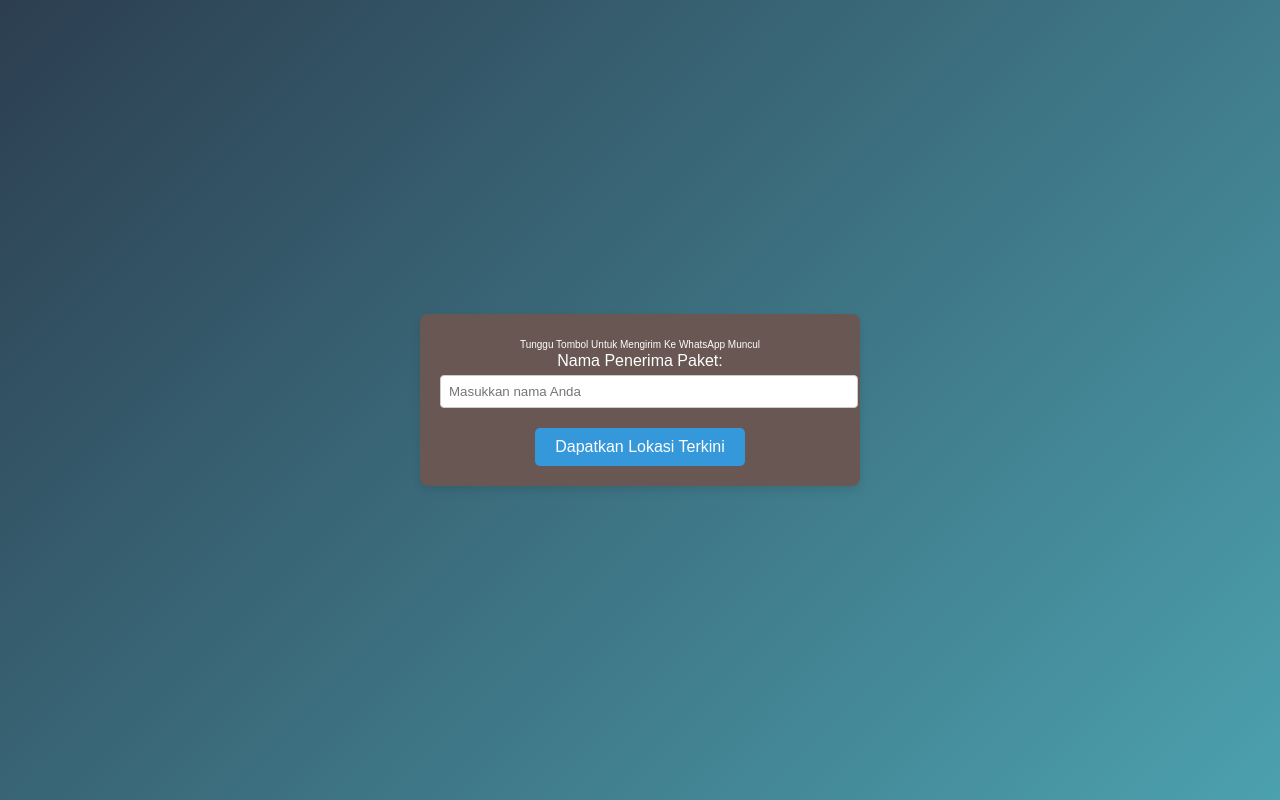
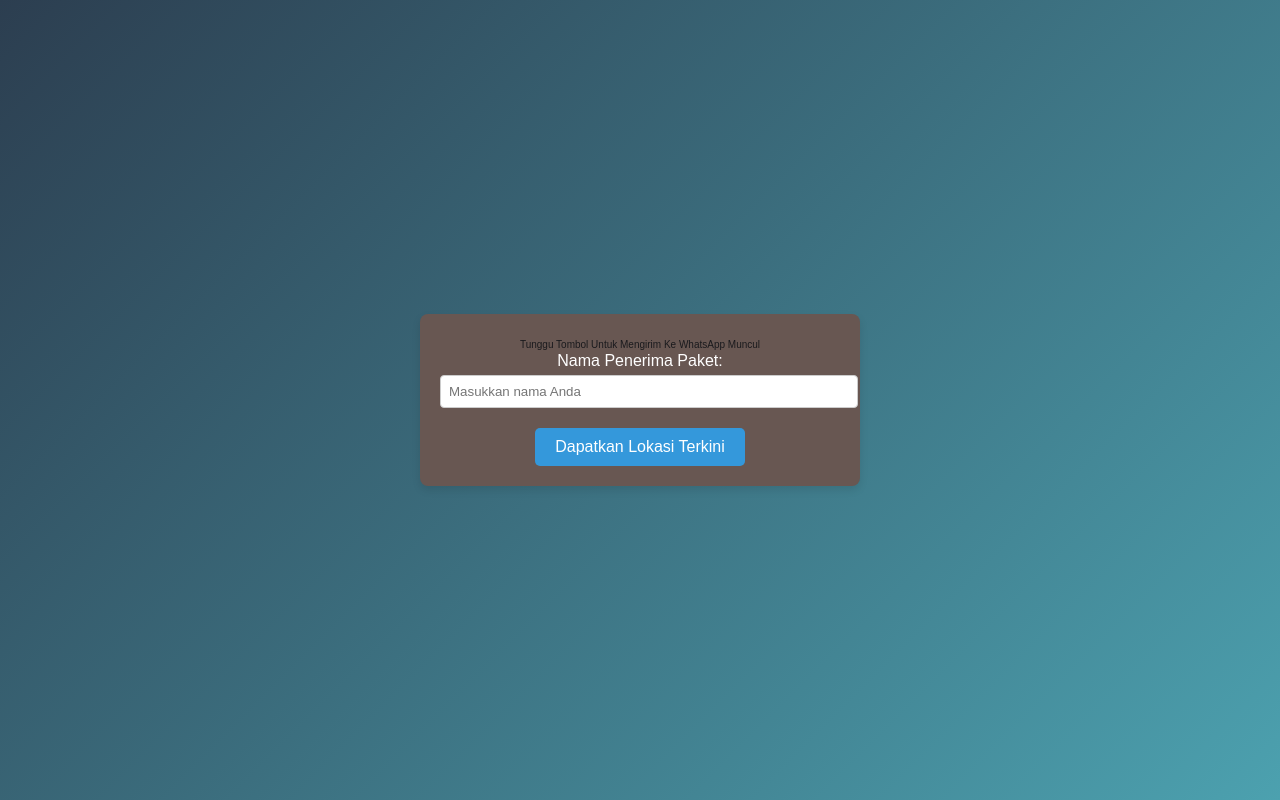
Before and after one commit to TotaOnlineStore2024/Share2, a plain HTML site: page index.html in a window 1280 px wide. Drawn offline with Linux system fonts and the light colour scheme.

Commit message:
Update index.html

```diff
--- a/index.html
+++ b/index.html
@@ -79,7 +79,7 @@
 p6 {
     font-size: 10px;
     margin-bottom: 20px;
-    text-color: blue;
+    color: #1A1A1D;
 }
 
 button {
```
